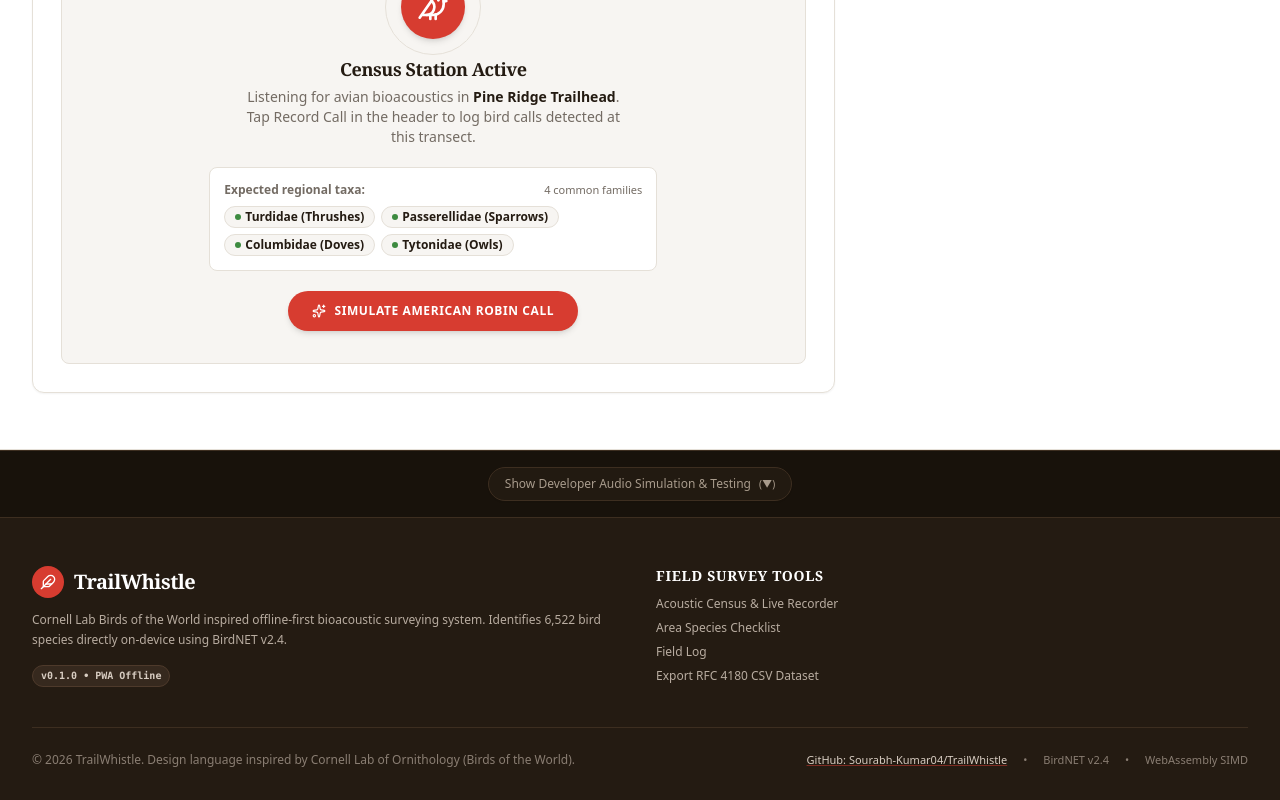
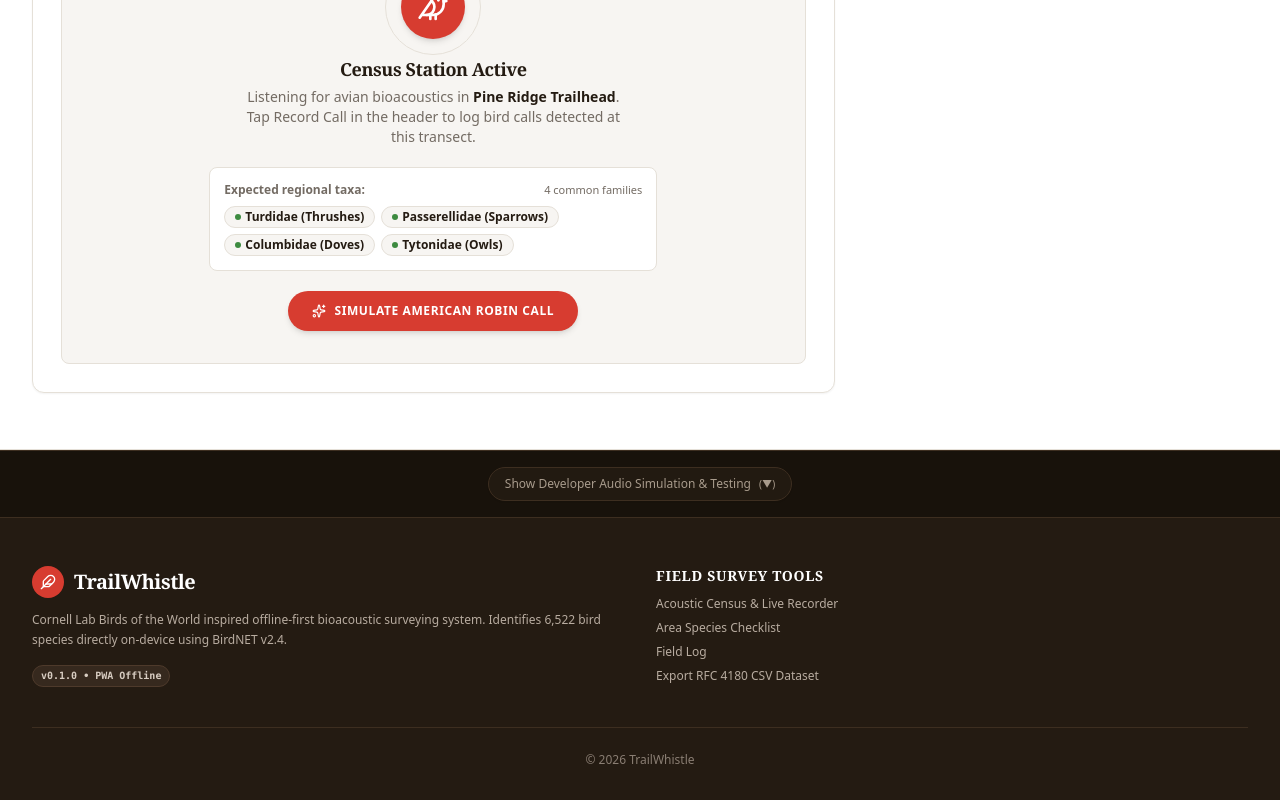
Before and after one commit to Sourabh-Kumar04/TrailWhistle, a React (Vite) app: page / in a window 1280 px wide. Shown: the part 1884-2684 px from the top of the page. Built offline with nearby package versions, Linux system fonts and the light colour scheme.

Commit message:
simplify footer bottom bar to copyright only

```diff
--- a/src/App.tsx
+++ b/src/App.tsx
@@ -724,25 +724,7 @@ export const App: React.FC = () => {
           </div>
 
           {/* Bottom Bar */}
-          <div className="pt-6 flex flex-col sm:flex-row items-center justify-between text-xs text-[#8A7E73] gap-2">
-            <div>
-              © 2026 TrailWhistle. Design language inspired by Cornell Lab of Ornithology (Birds of the World).
-            </div>
-            <div className="flex items-center gap-4 text-[11px]">
-              <a
-                href="https://github.com/Sourabh-Kumar04/TrailWhistle"
-                target="_blank"
-                rel="noopener noreferrer"
-                className="text-[#D8CDC2] hover:text-white underline decoration-[#D73C30]/50 hover:decoration-[#D73C30] transition-colors"
-              >
-                GitHub: Sourabh-Kumar04/TrailWhistle
-              </a>
-              <span>•</span>
-              <span>BirdNET v2.4</span>
-              <span>•</span>
-              <span>WebAssembly SIMD</span>
-            </div>
-          </div>
+          <div className="pt-6 text-center text-xs text-[#8A7E73]">© 2026 TrailWhistle</div>
         </div>
       </footer>
     </div>
```
